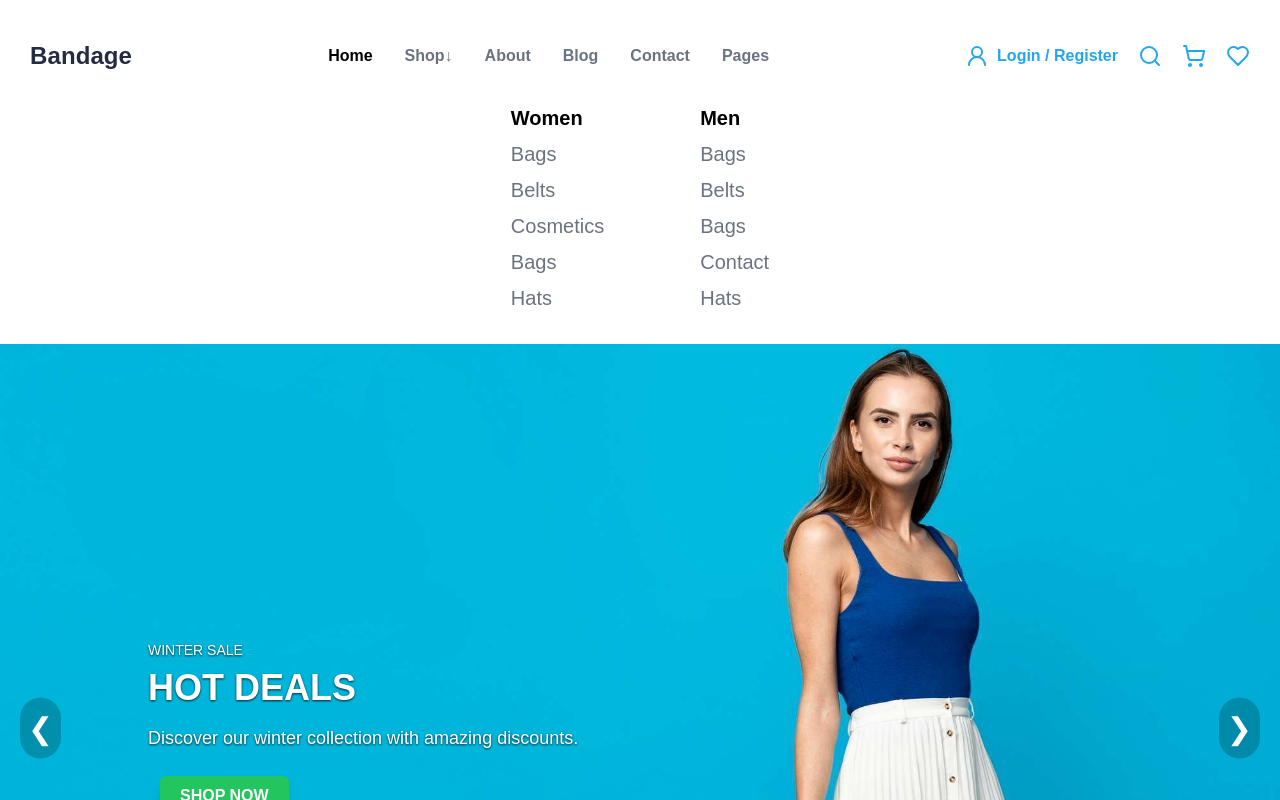
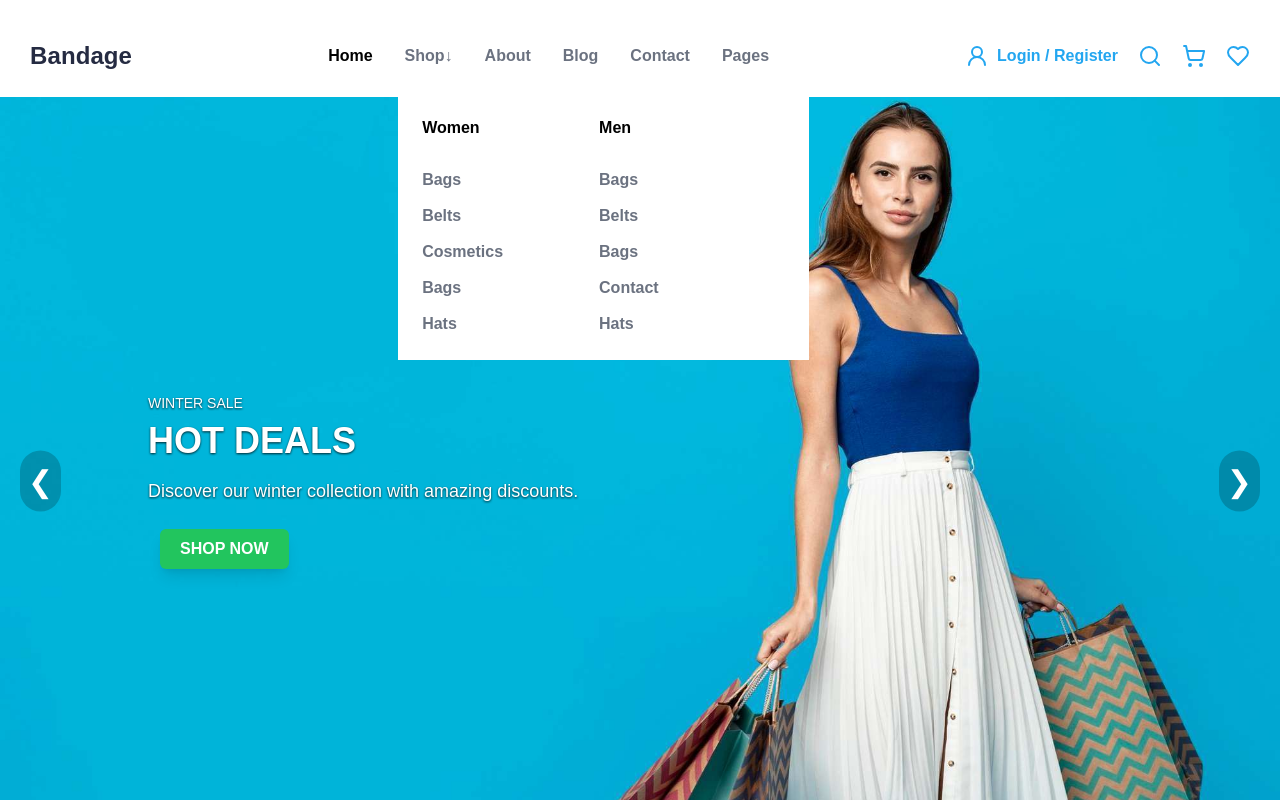
Before and after one commit to furkanozanyuce/my-ecommerce, a React (Vite) app: page / in a window 1280 px wide. Both pictures are taken after a click on the button "Shop↓". Shown: the top 800 px of the page. Built offline with nearby package versions, Linux system fonts and the light colour scheme.

Commit message:
fixed header for desktop

```diff
--- a/src/layout/Header.jsx
+++ b/src/layout/Header.jsx
@@ -21,7 +21,7 @@ function Header() {
                 <div>
                     <h3 className="font-bold text-2xl leading-8 tracking-[0.1px] text-[#252B42]">Bandage</h3>
                 </div>
-                <nav className="hidden md:flex justify-between items-center px-[30px] font-semibold">
+                <nav className="hidden md:flex justify-between items-center px-[30px] font-semibold relative">
                     <ul className="flex gap-8 text-gray-500">
                         <NavLink exact to="/" activeClassName="selected" className="hover:text-black">Home</NavLink>
                         <button onClick={toggleShopMenu} className="hover:text-black">Shop↓</button>
@@ -30,6 +30,26 @@ function Header() {
                         <NavLink to="/contact" activeClassName="selected" className="hover:text-black">Contact</NavLink>
                         <NavLink to="/pages" activeClassName="selected" className="hover:text-black">Pages</NavLink>
                     </ul>
+                    {isShopMenuOpen && (
+                        <div className="gap-24 absolute top-[20px] left-[100px] p-6 pr-[150px] bg-white z-50 justify-center my-8 text-l text-gray-500 hidden md:flex">
+                            <div className="flex flex-col gap-3">
+                                <p className="text-black font-semibold pb-4">Women</p>
+                                <a href="#" className="hover:text-black">Bags</a>
+                                <a href="#" className="hover:text-black">Belts</a>
+                                <a href="#" className="hover:text-black">Cosmetics</a>
+                                <a href="#" className="hover:text-black">Bags</a>
+                                <a href="#" className="hover:text-black">Hats</a>
+                            </div>
+                            <div className="flex flex-col gap-3">
+                                <p className="text-black font-semibold pb-4">Men</p>
+                                <a href="/" className="hover:text-black">Bags</a>
+                                <a href="#" className="hover:text-black">Belts</a>
+                                <a href="#" className="hover:text-black">Bags</a>
+                                <a href="#" className="hover:text-black">Contact</a>
+                                <a href="#" className="hover:text-black">Hats</a>
+                            </div>
+                        </div>
+                    )}
                 </nav>
                 <div className="text-[#3C403D] md:text-[#23A6F0] flex gap-[20px] items-center">
                     <button className="hover:text-gray-500 flex gap-2 font-semibold">
@@ -62,26 +82,6 @@ function Header() {
                     <NavLink to="/contact" activeClassName="selected" className="hover:text-black">Contact</NavLink>
                 </div>
             )}
-            {isShopMenuOpen && (
-                <div className="gap-24 justify-center my-8 text-xl text-gray-500 hidden md:flex">
-                    <div className="flex flex-col gap-2">
-                        <p className="text-black font-semibold">Women</p>
-                        <a href="#" className="hover:text-black">Bags</a>
-                        <a href="#" className="hover:text-black">Belts</a>
-                        <a href="#" className="hover:text-black">Cosmetics</a>
-                        <a href="#" className="hover:text-black">Bags</a>
-                        <a href="#" className="hover:text-black">Hats</a>
-                    </div>
-                    <div className="flex flex-col gap-2">
-                        <p className="text-black font-semibold">Men</p>
-                        <a href="/" className="hover:text-black">Bags</a>
-                        <a href="#" className="hover:text-black">Belts</a>
-                        <a href="#" className="hover:text-black">Bags</a>
-                        <a href="#" className="hover:text-black">Contact</a>
-                        <a href="#" className="hover:text-black">Hats</a>
-                    </div>
-                </div>
-            )}
         </div>
     )
 }
```
